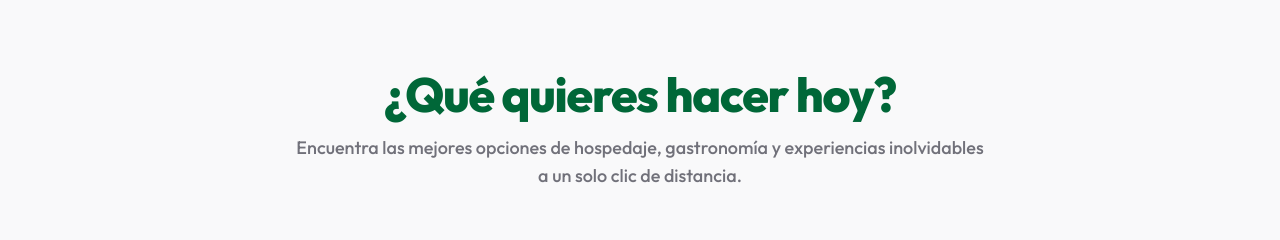
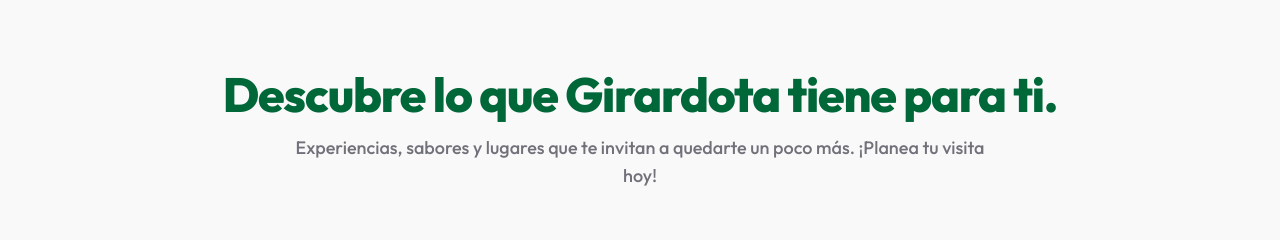
Before and after one commit to girardotaturismo/travel, a Next.js app: page / in a window 1280 px wide. Shown: the part 791-1031 px from the top of the page. Built offline with nearby package versions, Linux system fonts and the light colour scheme.

Commit message:
style: actualizar titulos y parrafos de la seccion de accesos rapidos en la pagina de inicio

```diff
--- a/src/app/page.tsx
+++ b/src/app/page.tsx
@@ -42,9 +42,9 @@ export default function Home() {
       <section className="py-24 bg-muted/50">
         <div className="container mx-auto px-4 md:px-8">
           <div className="flex flex-col items-center text-center space-y-4 mb-16">
-            <h2 className="text-3xl md:text-5xl font-black tracking-tight text-primary">¿Qué quieres hacer hoy?</h2>
+            <h2 className="text-3xl md:text-5xl font-black tracking-tight text-primary">Descubre lo que Girardota tiene para ti.</h2>
             <p className="text-muted-foreground max-w-[700px] text-lg font-medium">
-              Encuentra las mejores opciones de hospedaje, gastronomía y experiencias inolvidables a un solo clic de distancia.
+              Experiencias, sabores y lugares que te invitan a quedarte un poco más. ¡Planea tu visita hoy!
             </p>
           </div>
 
```
